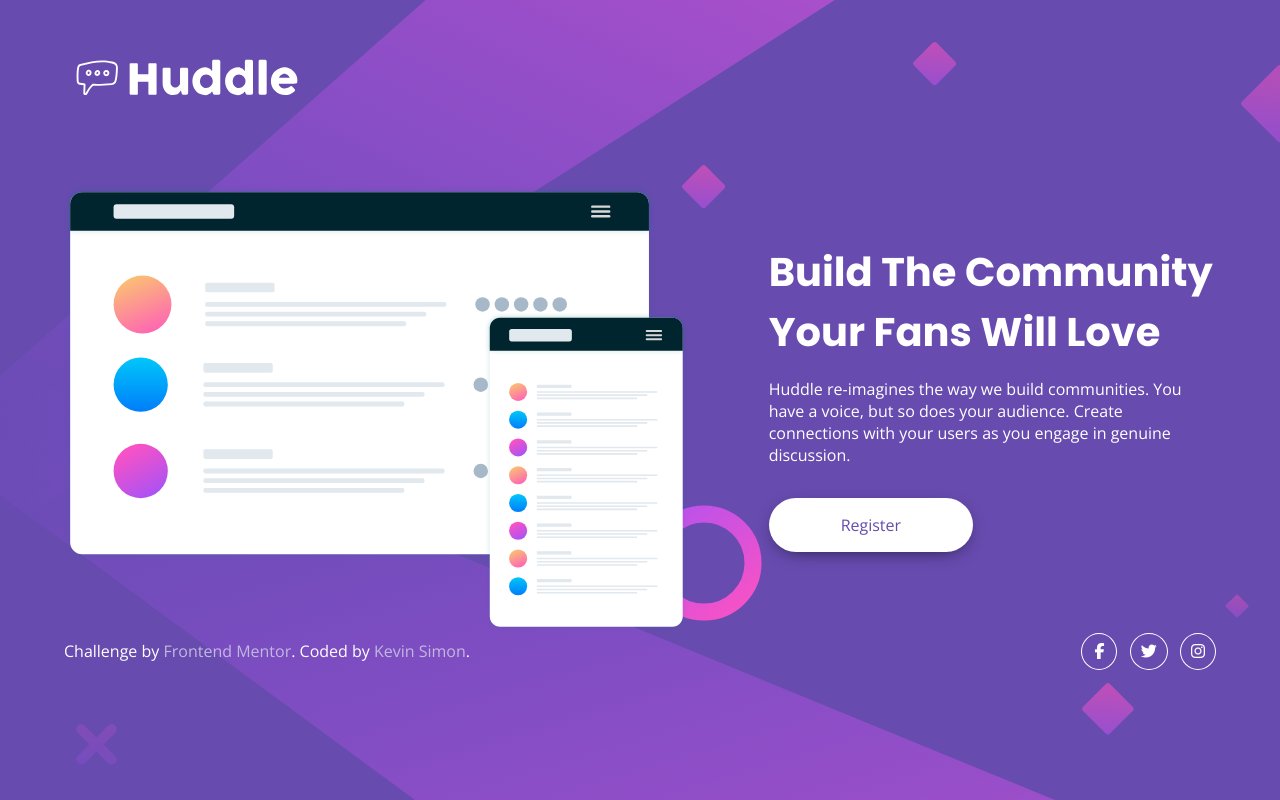
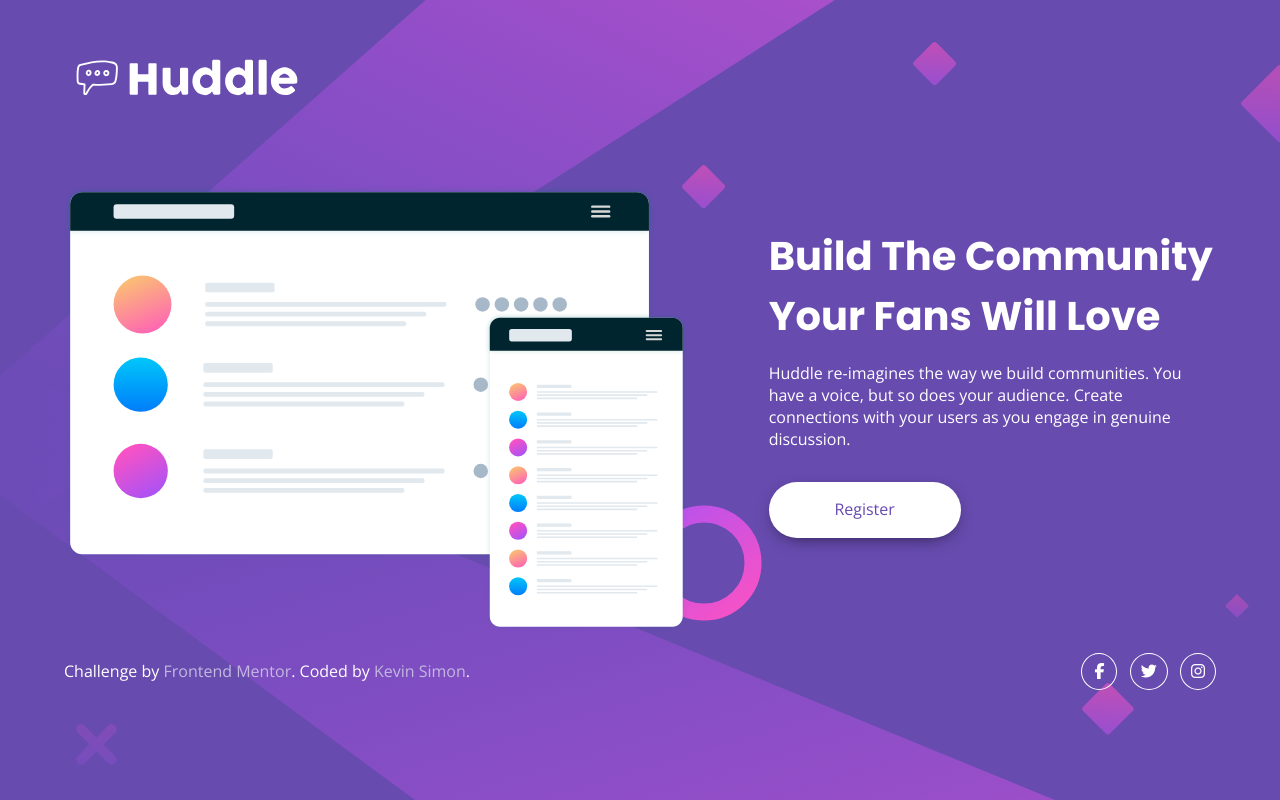
Before and after one commit to zs-kev/huddle-landing, a plain HTML site: page index.html in a window 1280 px wide. Drawn offline with nearby package versions, Linux system fonts and the light colour scheme.

Commit message:
Huddle Landing v4
Made adjustments to responsiveness and the register button animation.

```diff
--- a/sass/elements/_buttons.sass
+++ b/sass/elements/_buttons.sass
@@ -9,7 +9,8 @@
   box-shadow:         0px 5px 20px -10px #000
 
 button
-  padding: .7rem 4.5rem
+  padding: 0 7em
+  height: 3em
   margin-top: 2em
   color: $violet
   background-color: $white
@@ -18,22 +19,27 @@ button
   position: relative
   overflow: hidden
   @media only screen and (min-width: 768px)
-    padding: 1em 4.5em
+    height: 3.5em
+    padding: 0em 6em
     font-size: 1em
   .register-now
     opacity: 0
     transform: translate(-100%,0)
     transition: all 0.3s cubic-bezier(0.94, 0.06, 0.45, 0.95)
-    // transition: all .3s ease-in-out
     position: absolute
     top: 16px
     left: 0
     width: 100%
     @media only screen and (max-width: 768px)
-      top: 10px
+      top: 12px
   .register
+    position: absolute
+    width: 100%
+    top: 16px
+    left: 0
     transition: all 0.3s cubic-bezier(0.94, 0.06, 0.45, 0.95)
-    // transition: all .3s ease-in-out
+    @media only screen and (max-width: 768px)
+      top: 12px
   &:hover
     .register-now
       opacity: 1
--- a/sass/elements/_links.sass
+++ b/sass/elements/_links.sass
@@ -9,7 +9,7 @@
     text-align: right
   a
     color: $white
-    border: 1.5px solid $white
+    border: 1px solid $white
     border-radius: 50%
     padding: 6px 10px
     &:first-child
--- a/sass/objects/_footer.sass
+++ b/sass/objects/_footer.sass
@@ -5,16 +5,19 @@
     align-items: center
     width: 90%
     margin: 0 auto
+    padding: 20px 0
     .social
       align-self: end
 footer
   width: 80%
   text-align: center
   margin: 0 auto
+  padding: 3em 0
   @media only screen and (min-width: 768px)
     width: 90%
     max-width: 1440px
     text-align: left
+    padding: 0
   a
     color: hsl(257, 40%, 80%)
     text-decoration: none
--- a/sass/objects/_main.sass
+++ b/sass/objects/_main.sass
@@ -17,7 +17,10 @@
     padding-top: 3.5em
     @media only screen and (min-width: 768px)
       text-align: left
+      padding-top: 2.5em
       h1
         font-size: 2.5em
+    @media only screen and (min-width: 768px) and (max-width: 1024px)
+      padding: 0 0 2.5em 0
     p
       padding-top: 1em
--- a/sass/pages/_global.sass
+++ b/sass/pages/_global.sass
@@ -6,4 +6,4 @@ main
   @media only screen and (min-width: 768px)
     background-image: url(./img/bg-desktop.svg)
     background-size: cover
-    height: 100%
+    min-height: 100%
```
Also changed, not shown: design/desktop-design.jpg (added), design/desktop-preview.jpg (added), design/mobile-design.jpg (added), style.css, 1 other file.
